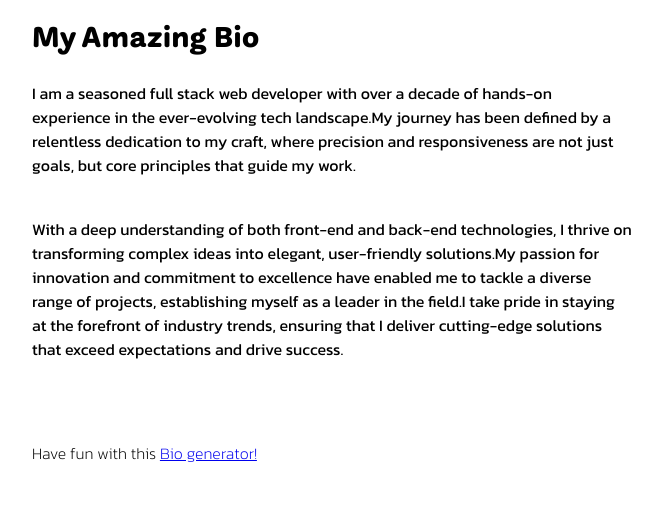
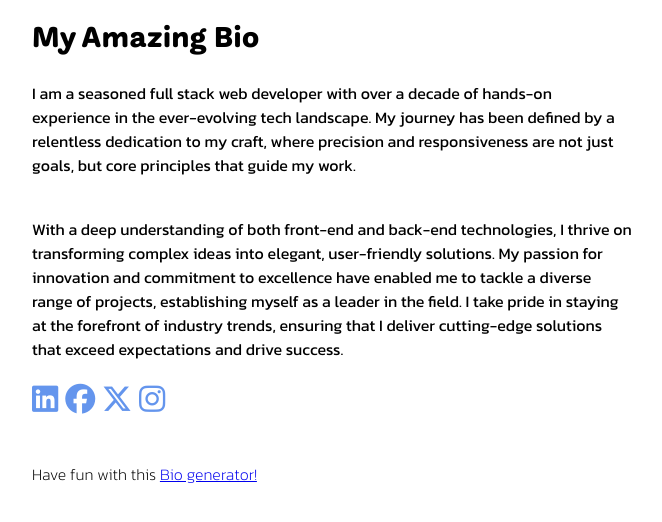
Before and after one commit to KelvinDenhoff/umarscourserarepo, a plain HTML site: page fonttest/index.html in a window 1280 px wide. Shown: the whole page, without its empty margins (308-970 px from the left). Drawn offline with Linux system fonts and the light colour scheme.

Commit message:
Added fontawesome icons.

```diff
--- a/fonttest/index.html
+++ b/fonttest/index.html
@@ -9,6 +9,10 @@
 	<link rel="preconnect" href="https://fonts.gstatic.com" crossorigin>
 	<link href="https://fonts.googleapis.com/css2?family=Kanit:ital,wght@0,100;0,200;0,300;0,400;0,500;0,600;0,700;0,800;0,900;1,100;1,200;1,300;1,400;1,500;1,600;1,700;1,800;1,900&display=swap" rel="stylesheet">
 
+	<!-- Fontawesome Icons - Anonymous code -->
+	 <!-- <link rel="stylesheet" href="https://use.fontawesome.com/releases/v5.8.1/css/all.css" integrity="sha384-50BUHEmvpQ+1lW4y57PTFmhCaXp0ML5d60M1M7uH2+nqUivzIebhndOJK28anvf" crossorigin="anonymous"> -->
+	 <script src="https://kit.fontawesome.com/58eb1b7a2c.js" crossorigin="anonymous"></script>
+
 	<!-- This is my stylesheet. -->
 	<link href="styles.css" rel="stylesheet">
 </head>
@@ -17,12 +21,19 @@
 
 	<h1>My Amazing Bio</h1>
 
-	<p>I am a seasoned full stack web developer with over a decade of hands-on experience in the ever-evolving tech landscape.My journey has been defined by a relentless dedication to my craft, where precision and responsiveness are not just goals, but core principles that guide my work.<br><br></p>
+	<p>I am a seasoned full stack web developer with over a decade of hands-on experience in the ever-evolving tech landscape. My journey has been defined by a relentless dedication to my craft, where precision and responsiveness are not just goals, but core principles that guide my work.<br><br></p>
 
-	<p>With a deep understanding of both front-end and back-end technologies, I thrive on transforming complex ideas into elegant, user-friendly solutions.My passion for innovation and commitment to excellence have enabled me to tackle a diverse range of projects, establishing myself as a leader in the field.I take pride in staying at the forefront of industry trends, ensuring that I deliver cutting-edge solutions that exceed expectations and drive success.</p>
+	<p>With a deep understanding of both front-end and back-end technologies, I thrive on transforming complex ideas into elegant, user-friendly solutions. My passion for innovation and commitment to excellence have enabled me to tackle a diverse range of projects, establishing myself as a leader in the field. I take pride in staying at the forefront of industry trends, ensuring that I deliver cutting-edge solutions that exceed expectations and drive success.</p>
+
+	<div class="icons">
+		<i class="fa-brands fa-linkedin"></i>
+		<i class="fa-brands fa-facebook"></i>
+		<i class="fa-brands fa-x-twitter"></i>
+		<i class="fa-brands fa-instagram"></i>
+	</div>
 
 	<footer>
-		<br><br><p>Have fun with this <a href="https://pallyy.com/tools/bio-generator">Bio generator!</a></p>
+		<br><p>Have fun with this <a href="https://pallyy.com/tools/bio-generator">Bio generator!</a></p>
 	</footer>
 
 </body>
--- a/fonttest/styles.css
+++ b/fonttest/styles.css
@@ -21,3 +21,8 @@ footer {
     font-weight: 200;
     font-style: normal;
 }
+
+.icons {
+    font-size: 30px;
+    color: #6495ed;
+}
```
